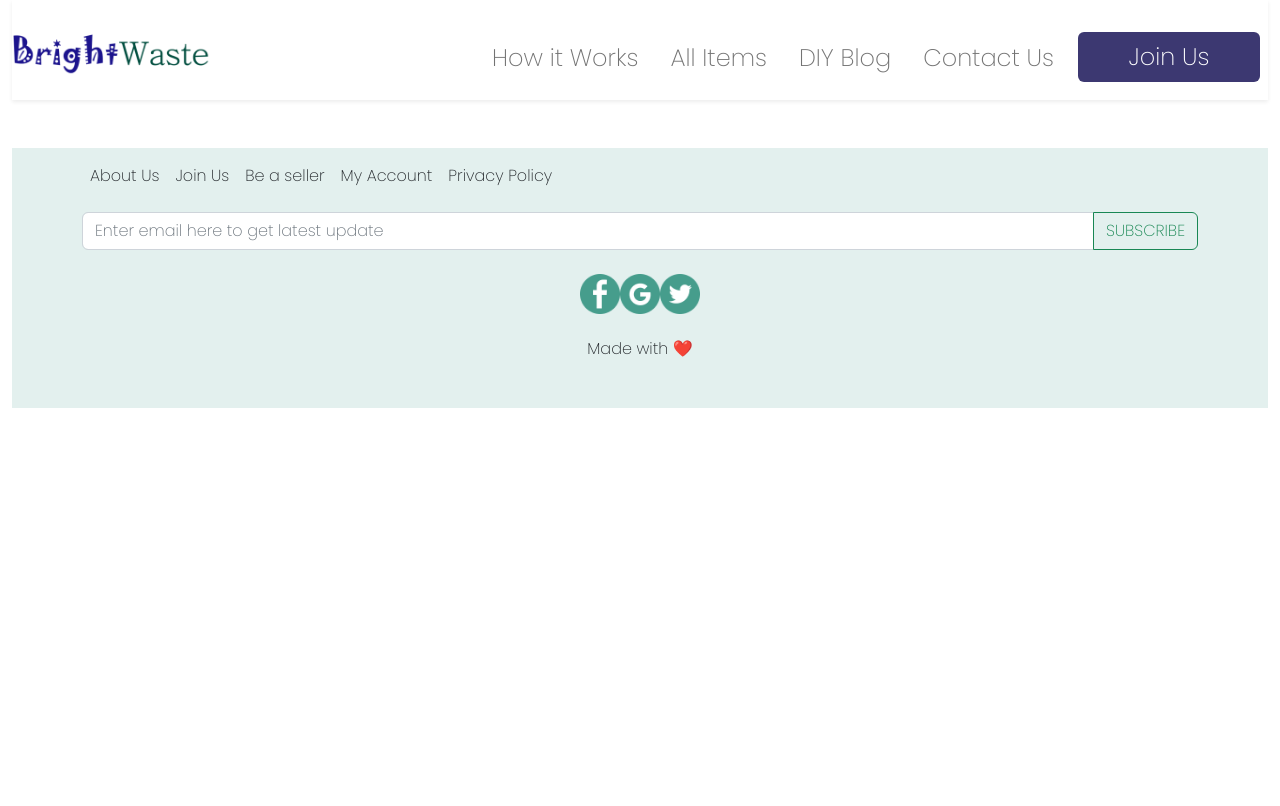
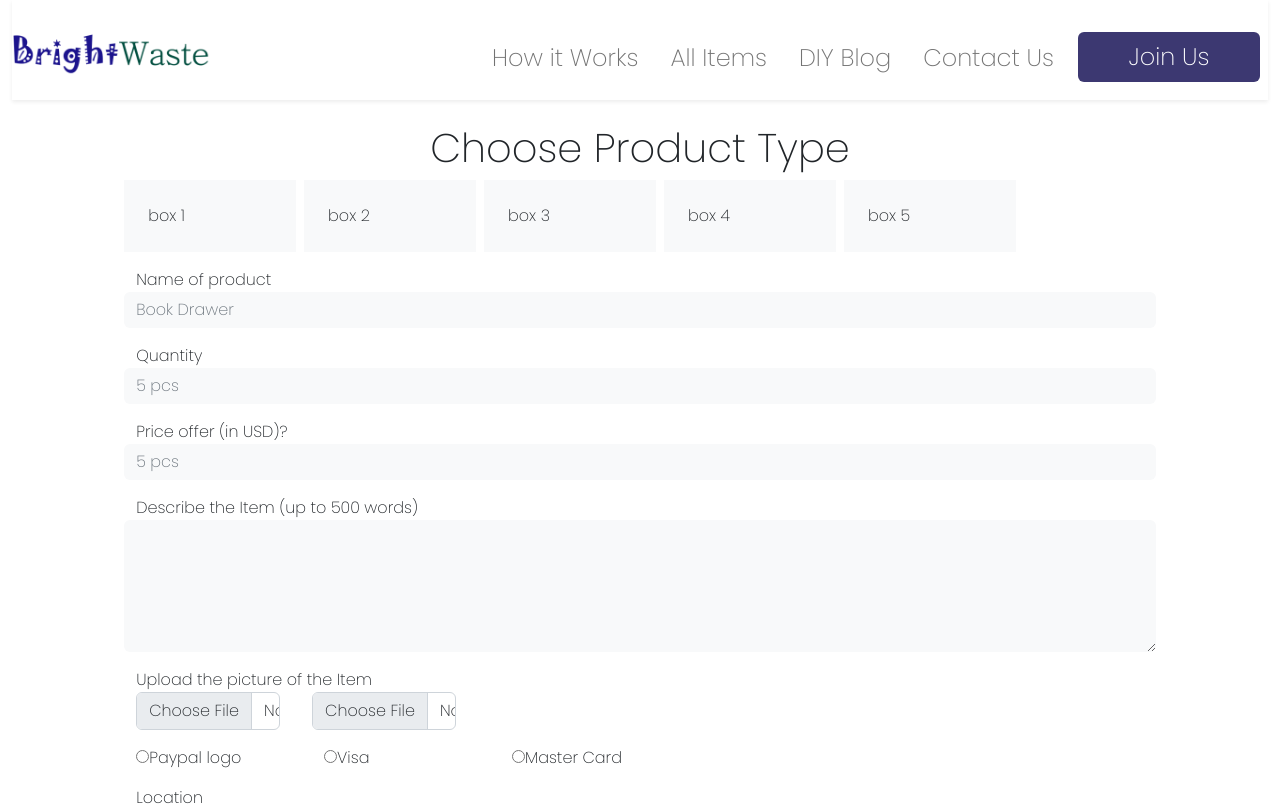
Before and after one commit to beatrixcendana/BrightWaste-App, a Next.js app: page /submission in a window 1280 px wide. Shown: the top 806 px of the page. Built offline with nearby package versions, Linux system fonts and the light colour scheme.

Commit message:
:sparkle: push notification courier api

```diff
--- a/package.json
+++ b/package.json
@@ -17,9 +17,11 @@
     "dotenv": "^16.0.2",
     "firebase": "^9.10.0",
     "next": "12.3.0",
+    "node-fetch": "^3.2.10",
     "react": "18.2.0",
     "react-dom": "18.2.0",
-    "react-icons": "^4.4.0"
+    "react-icons": "^4.4.0",
+    "sweetalert2": "^11.4.34"
   },
   "devDependencies": {
     "eslint": "8.23.1",
--- a/pages/api/hello.js
+++ b/pages/api/hello.js
@@ -1,5 +1,7 @@
 // Next.js API route support: https://nextjs.org/docs/api-routes/introduction
 
 export default function handler(req, res) {
-  res.status(200).json({ name: 'John Doe' })
+  if (req.method === 'GET') {
+    res.status(200).json({ name: 'John Doe' })
+  }
 }
--- /dev/null
+++ b/pages/api/sendNotification.js
@@ -0,0 +1,35 @@
+// Next.js API route support: https://nextjs.org/docs/api-routes/introduction
+import fetch from 'node-fetch';
+
+export default function handler(req, res) {
+    if (req.method === 'POST') {
+
+        const options = {
+        method: 'POST',
+        headers: {
+            Accept: 'application/json',
+            'Content-Type': 'application/json',
+            Authorization: `Bearer ${process.env.COURIER_API_KEY}`
+        },
+        body: JSON.stringify({
+            "message": {
+            "to": {
+                "email": req.body.email
+            },
+            "content": {
+                "title": "Subject",
+                "body": "new message!"
+            }
+            }
+        })
+        };
+
+        fetch('https://api.courier.com/send', options)
+        .then(response => response.json())
+        .then(response => console.log(response))
+        .catch(err => console.error(err));
+
+
+    }
+
+  }
--- a/pages/submission.js
+++ b/pages/submission.js
@@ -8,6 +8,11 @@ import { useRouter } from 'next/router';
 export default function Submission() {
 
     const router = useRouter();
+
+    const navigateTo = () => {
+        // ini buah biar ngarah ke page get choices...
+       router.push('/getchoices')
+    }
 
     useEffect(() => {
 
@@ -25,7 +30,84 @@ export default function Submission() {
         </Head>
 
         <div className='row mb-4 mt-4'>
+            <div className='d-flex justify-content-center align-items-center flex-wrap'>
 
+                <form>
+                    <div className='form-group row'>
+                        <h1 className='text-center'>Choose Product Type</h1>
+                    </div>
+
+                    <div className='row'>
+                        {/* isi radio button sama background pake image */}
+                        <div className='col-sm-2 col-md-2 col-lg-2 bg-light p-4 me-2'>box 1</div>
+                        <div className='col-sm-2 col-md-2 col-lg-2 bg-light p-4 me-2'>box 2</div>
+                        <div className='col-sm-2 col-md-2 col-lg-2 bg-light p-4 me-2'>box 3</div>
+                        <div className='col-sm-2 col-md-2 col-lg-2 bg-light p-4 me-2'>box 4</div>
+                        <div className='col-sm-2 col-md-2 col-lg-2 bg-light p-4 me-2'>box 5</div>
+                    </div>
+
+                    <div className='form-group row mt-3 mb-3'>
+                        <label>Name of product</label>
+                        <input type='text' placeholder='Book Drawer' className='form-control border-0 bg-light'/>
+                    </div>
+
+                    <div className='form-group row mt-3 mb-3'>
+                        <label>Quantity</label>
+                        <input type='number' placeholder='5 pcs' className='form-control border-0 bg-light'/>
+                    </div>
+
+                    <div className='form-group row mt-3 mb-3'>
+                        <label>Price offer (in USD)&#63; </label>
+                        {/* text field background ubah jd ijo sesuaiin di mockup */}
+                        <input type='number' placeholder='5 pcs' className='form-control border-0 bg-light'/>
+                    </div>
+
+                    {/* buat css di next js ikutin caranya di halaman getchoices.js */}
+                    <div className='form-group row mt-3 mb-3'>
+                        <label>Describe the Item (up to 500 words)</label>
+                        <textarea cols="5" rows="5" className='form-control border-0 bg-light'></textarea>
+                    </div>
+
+                    <div className='form-group row mt-3 mb-3'>
+                        <label>Upload the picture of the Item</label>
+                        <div className='row'>
+                            <div className='col-lg-2 col-sm-2 col-md-2 me-2'>
+                                <input type="file" className='form-control'/>
+                            </div>
+                            <div className='col-lg-2 col-sm-2 col-md-2 me-2'>
+                                <input type="file" className='form-control'/>
+                            </div>
+                        </div>
+                    </div>
+
+                    <div className='form-group row mt-3 mb-3'>
+                        <div className='col-lg-2 col-md-2 col-sm-2 me-3'>
+                            <input type="radio" />
+                            Paypal logo
+                        </div>
+                        <div className='col-lg-2 col-md-2 col-sm-2 me-3'>
+                            <input type="radio" />
+                            Visa
+                        </div>
+                        <div className='col-lg-2 col-md-2 col-sm-2 me-3'>
+                            <input type="radio" />
+                            Master Card
+                        </div>
+                    </div>
+
+                    <div className='form-group row mt-3 mb-3'>
+                        <label>Location</label>
+                        <small>We need to know location so we can find the nearest store for you</small>
+                        <input type="text" placeholder="Lacey, WA, US" className="form-control border-0 bg-light"/>
+                    </div>
+
+                    <div className='form-group row mt-4 mb-3'>
+                        <button onClick={ navigateTo } className="btn btn-lg text-white btn-success">Next Analyze</button>
+                    </div>
+
+                </form>
+
+            </div>
         </div>
 
     </div>)
```
Also changed, not shown: pages/getchoices.js (+85 -8 lines), styles/getchoices.module.css (+10 -8 lines).
